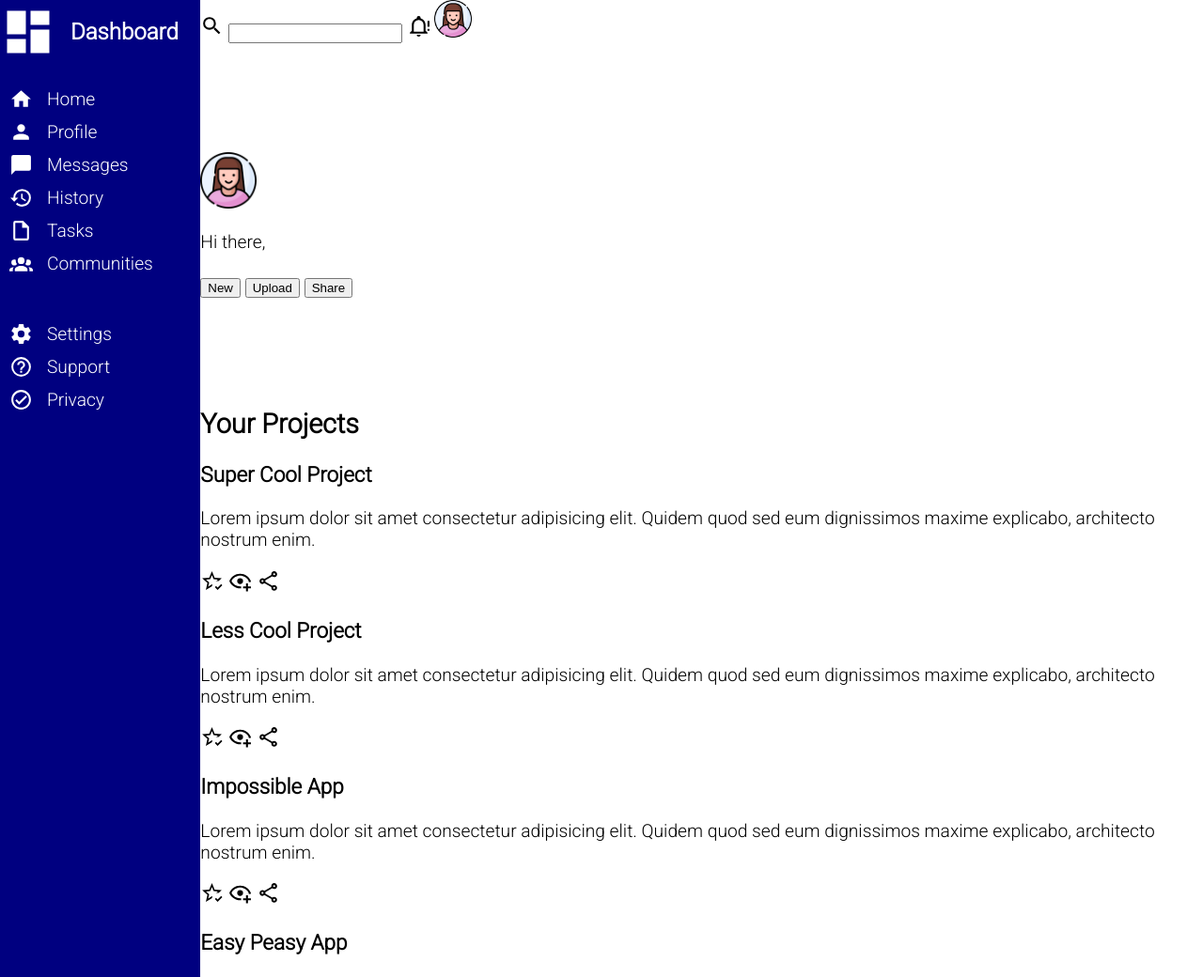
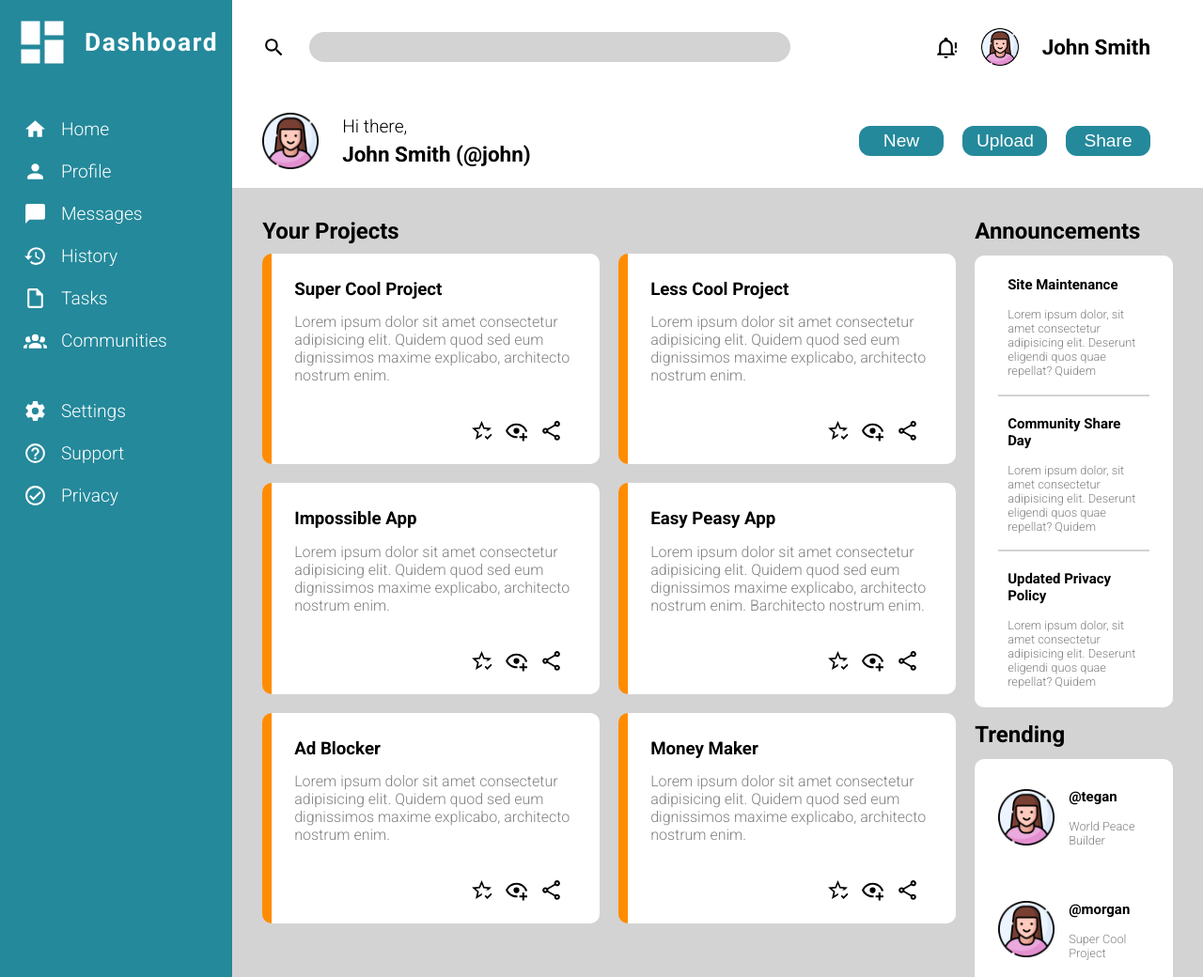
Before and after one commit to aryanjalali/admin-dashboard, a plain HTML site: page index.html in a window 1280 px wide. Shown: the top 1040 px of the page at 94% size. Drawn offline with Linux system fonts and the light colour scheme.

Commit message:
Add CSS styling for header and main
Added CSS styling to make page look better. Worked to closely resemble
the design specifications provided.

```diff
--- a/index.html
+++ b/index.html
@@ -7,7 +7,7 @@
      <link rel="stylesheet" href="style.css">
      <link rel="preconnect" href="https://fonts.googleapis.com">
 <link rel="preconnect" href="https://fonts.gstatic.com" crossorigin>
-     <link href="https://fonts.googleapis.com/css2?family=Roboto:wght@300&display=swap" rel="stylesheet">
+<link href="https://fonts.googleapis.com/css2?family=Roboto:wght@300;700&display=swap" rel="stylesheet">
 </head>
 <body>
      <div id="page-grid-container">
@@ -17,18 +17,15 @@
                     <input type="search">
                     <img src="./images/bell-alert.svg">
                     <img class="medium-img" src="./images/profile-icon.png">
-                    <h3 class="userName"></h3>
+                    <h3 class="userName">John Smith</h3>
                </div>
                <div id="bottom-line-header">
-                    <div class="left">
                     <img class="large-img" src="./images/profile-icon.png">
-                         <div>
+                    <div class="greetings">
                          <p>Hi there,</p>
-                              <h2 class="userName"></h2>
-                              <h2 class="userTwitter"></h2>
+                         <h3>John Smith (@john)</h3>
                     </div>
-                    </div>
-                    <div class="right">
+                    <div class="header-buttons">
                          <button type="button">New</button>
                          <button type="button">Upload</button>
                          <button type="button">Share</button>
@@ -115,7 +112,7 @@
                     </div>
                     <div class="project-card">
                          <h3>Easy Peasy App</h3>
-                         <p class="grey-clr">Lorem ipsum dolor sit amet consectetur adipisicing elit. Quidem quod sed eum dignissimos maxime explicabo, architecto nostrum enim. </p>
+                         <p class="grey-clr">Lorem ipsum dolor sit amet consectetur adipisicing elit. Quidem quod sed eum dignissimos maxime explicabo, architecto nostrum enim. Barchitecto nostrum enim. </p>
                          <div class="project-icons">
                               <img src="./images/favorite.svg">
                               <img src="./images/eye-plus.svg">
@@ -152,9 +149,9 @@
                               <h3>Community Share Day</h3>
                               <p class="grey-clr">Lorem ipsum dolor, sit amet consectetur adipisicing elit. Deserunt eligendi quos quae repellat? Quidem</p>
                          </div>
-                         <div class="announcement">
+                         <div class="announcement last-announcement">
                               <h3>Updated Privacy Policy</h3>
-                              <p class="grey-clr last-announcement">Lorem ipsum dolor, sit amet consectetur adipisicing elit. Deserunt eligendi quos quae repellat? Quidem</p>
+                              <p class="grey-clr">Lorem ipsum dolor, sit amet consectetur adipisicing elit. Deserunt eligendi quos quae repellat? Quidem</p>
                          </div>
                     </div>
                </div>
@@ -162,24 +159,32 @@
                     <h2>Trending</h2>
                     <div id="trending-container">
                          <div class="trending-item">
-                              <img src="./images/profile-icon.png">
+                              <img class="medium-img" src="./images/profile-icon.png">
+                              <div>
                                    <h3>@tegan</h3>
                                    <p class="grey-clr">World Peace Builder</p>
                               </div>
+                         </div>
                          <div class="trending-item">
-                              <img src="./images/profile-icon.png">
+                              <img class="medium-img" src="./images/profile-icon.png">
+                              <div>
                                    <h3>@morgan</h3>
                                    <p class="grey-clr">Super Cool Project</p>
                               </div>
+                         </div>
                          <div class="trending-item">
-                              <img src="./images/profile-icon.png">
+                              <img class="medium-img" src="./images/profile-icon.png">
+                              <div>
                                    <h3>@kendall</h3>
                                    <p class="grey-clr">Life Changing App</p>
                               </div>
+                         </div>
                          <div class="trending-item">
-                              <img src="./images/profile-icon.png">
+                              <img class="medium-img" src="./images/profile-icon.png">
+                              <div>
                                    <h3>@alex</h3>
                                    <p class="grey-clr">No Traffic Maker</p>
+                              </div>
                          </div>
                     </div>
                </div>
--- a/style.css
+++ b/style.css
@@ -1,7 +1,7 @@
 /*Global*/
 :root {
      --primary-bckgd-color:#fff;
-     --secondary-bckgd-color:navy;
+     --secondary-bckgd-color:#24899b;
      --tertiary-bckgd-color:lightgrey;
      --accent-color:darkorange;
 
@@ -30,15 +30,87 @@ img.large-img {
      width:60px;
 }
 
+h2 {
+     margin:0;
+}
+
+.grey-clr {
+     color:grey;
+}
+
 /*Body*/
 #page-grid-container {
      display:grid;
      grid-template-columns: 1fr 5fr;
-     grid-template-rows: 1fr 5fr;
+     grid-template-rows: 200px 1fr;
+     min-height:100vh;
 }
 
 #header {
      display:grid;
+     grid-template-rows:1fr 1fr;
+     padding:0.5rem 3.5rem 0.5rem 2rem;
+     gap:15px;
+}
+
+#top-line-header {
+     display:flex;
+     align-items:center;
+     gap:25px;
+}
+
+#top-line-header > input[type="search"] {
+     flex-grow:1;
+     margin-right:10vw;
+     background-color:lightgrey;
+     border:none;
+     border-radius:20px;
+     height:2rem;
+     padding:5px 10px;
+     font-size:1rem;
+}
+
+#top-line-header > input[type="search"]:focus {
+     border:1px blue solid;
+     outline:none;
+}
+
+#bottom-line-header {
+     display:grid;
+     grid-auto-flow: column;
+     grid-template-columns: 60px;
+     gap:25px;
+     align-items:center;
+}
+
+.greetings {
+     font-size:1.2rem;
+}
+
+.greetings p,
+.greetings h3 {
+     margin:0;
+}
+
+.greetings h3 {
+     font-weight:700;
+     padding-top:5px;
+}
+
+.header-buttons {
+     justify-self:end;
+     display:flex;
+     gap:20px;
+}
+
+.header-buttons button {
+     border-radius:12px;
+     border:none;
+     background-color:var(--secondary-bckgd-color);
+     color:white;
+     width:90px;
+     padding:5px 15px;
+     font-size:1.2rem;
 }
 
 #sidebar {
@@ -46,6 +118,7 @@ img.large-img {
      margin-top:0;
      background-color:var(--secondary-bckgd-color);
      color:var(--secondary-font-color);
+     padding:15px;
 }
 
 #dashboard {
@@ -54,8 +127,10 @@ img.large-img {
      gap:15px;
      justify-items:start;
      align-items:center;
-     margin-bottom:25px;
-     font-size:1rem;
+     margin-bottom:50px;
+     font-size:1.1rem;
+     letter-spacing: 0.1rem;
+     font-weight:light;
 }
 
 #navigation,
@@ -63,7 +138,7 @@ img.large-img {
      display:grid;
      margin-bottom:50px;
      justify-items:start;
-     gap:10px;
+     gap:20px;
      padding-left:10px;
 }
 
@@ -81,5 +156,99 @@ img.large-img {
 }
 
 #main-content {
+     display:grid;
+     grid-template-columns: 7fr 2fr;
+     grid-template-rows:1fr 1fr;
+     background-color:var(--tertiary-bckgd-color);
+     padding:2rem;
+     gap:15px 20px;
+     font-size:1rem;
+}
 
+#projects {
+     display:grid;
+     grid-row:1/3;
+     align-self:flex-start;
+     grid-template-columns:1fr 1fr;
+     grid-template-rows:30px repeat(autofit, minmax(150px, 1fr));
+     gap:20px;
 }
+
+#projects > h2 {
+     grid-column:1/-1;
+     margin-bottom:-10px;
+}
+
+.project-card {
+     padding:0.5rem 1.5rem;
+     display:grid;
+     grid-template-rows: 15% 60% 10%;
+     gap:8px;
+     box-sizing:border-box;
+     background-color:var(--primary-bckgd-color);
+     border-left:10px solid var(--accent-color);
+     border-radius:10px;
+     align-self:start;
+}
+
+.project-card > h3 {
+     font-weight:700;
+}
+
+.project-icons {
+     place-self: end;
+     display:grid;
+     grid-auto-flow: column;
+     gap:12px;
+     padding-right:15px;
+}
+
+#right-main-grid-container {
+     display:grid;
+     grid-template-rows: 1fr 1fr;
+     gap:10px;
+}
+
+#trending {
+     grid-column:2/3;
+}
+
+#announcements,
+#trending {
+     display:grid;
+     grid-template-rows:20px;
+     gap:20px;
+     margin:0;
+}
+
+#announcements-container,
+#trending-container {
+     background-color:var(--primary-bckgd-color);
+     box-sizing:border-box;
+     display:grid;
+     grid-template-rows:repeat(autofit, minmax(30px, 1fr));
+     padding:2px 25px;
+     border-radius:10px;
+     font-size:0.8rem;
+}
+
+.announcement {
+     padding:5px 10px;
+     box-sizing:border-box;
+     border-bottom:2px lightgrey solid;
+}
+
+.last-announcement {
+     border-bottom:none !important;
+}
+
+.trending-item {
+     display:flex;
+     justify-content: center;
+     align-items:center;
+     gap:15px;
+}
+
+.trending-item img {
+     width:60px;
+}
```
Lines whose indentation alone changed are shown as unchanged.
